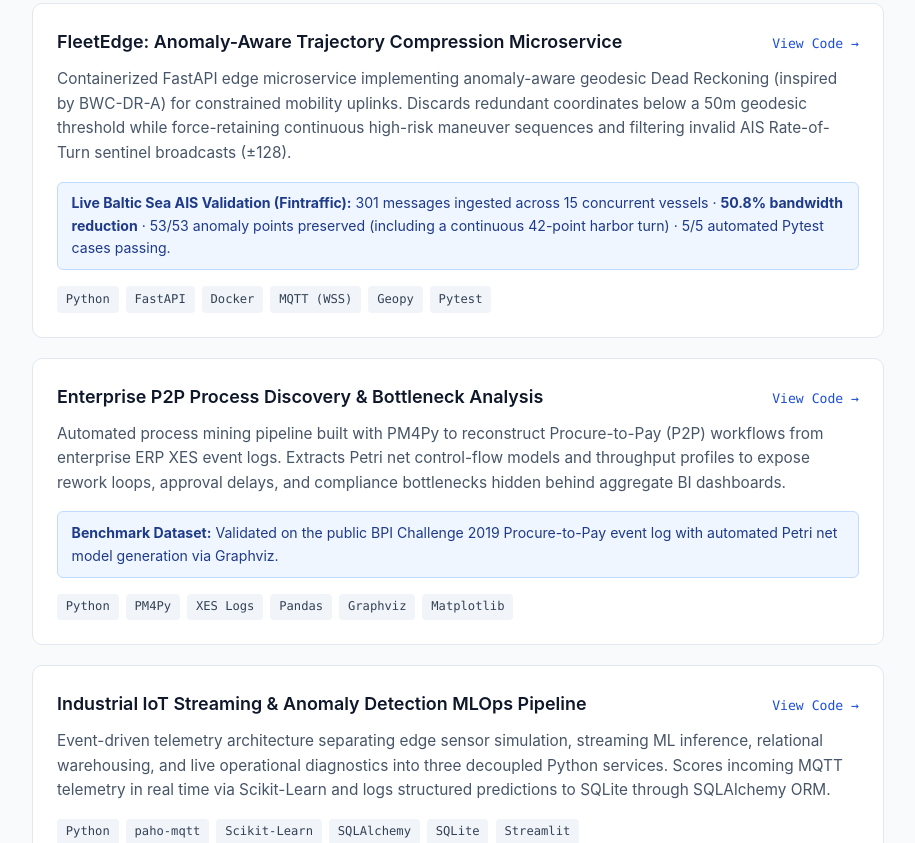
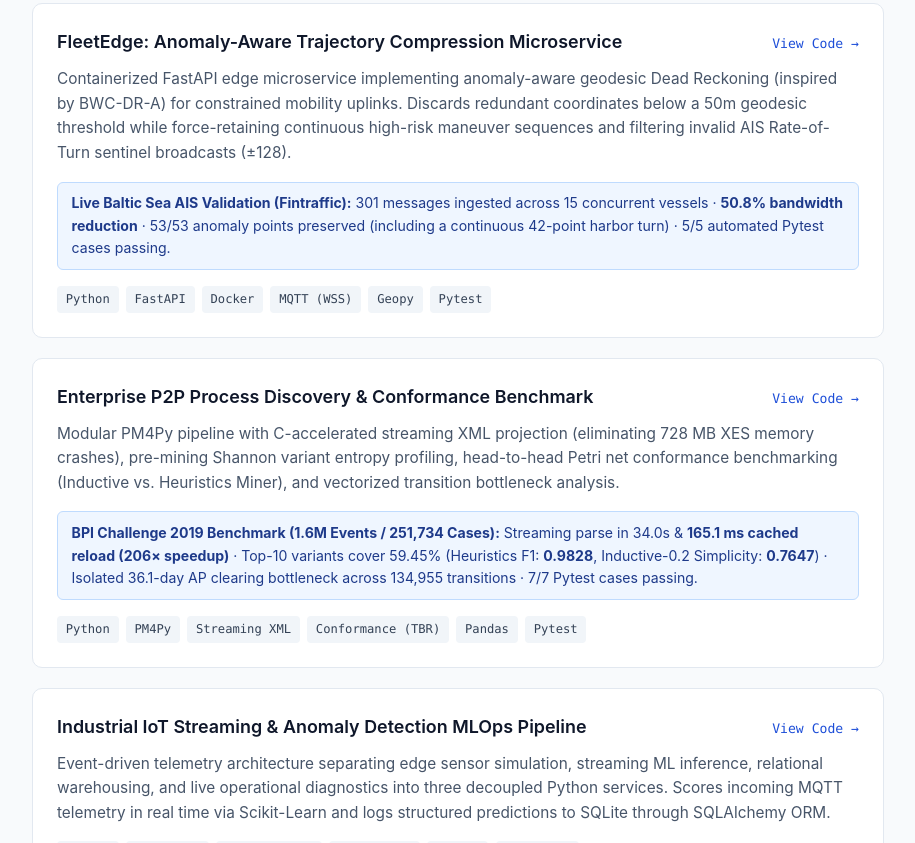
Before and after one commit to megzin11/megzin11.github.io, a plain HTML site: page index.html in a window 1280 px wide. Shown: the part 471-1314 px from the top of the page, without its empty margins (182-1097 px from the left). Drawn offline with Linux system fonts and the light colour scheme.

Commit message:
Revise project details for Enterprise Process Discovery
Updated project description and tags for Enterprise Process Discovery.

```diff
--- a/index.html
+++ b/index.html
@@ -339,12 +339,12 @@
             </div>
           </article>
 
-          <!-- Project 2: Enterprise Process Discovery -->
+         <!-- Project 2: Enterprise Process Discovery -->
           <article class="card">
             <div class="card-header">
               <h3 class="card-title">
                 <a href="https://github.com/megzin11/enterprise-process-discovery-pm4py" target="_blank" rel="noopener">
-                  Enterprise P2P Process Discovery &amp; Bottleneck Analysis
+                  Enterprise P2P Process Discovery &amp; Conformance Benchmark
                 </a>
               </h3>
               <a class="repo-link" href="https://github.com/megzin11/enterprise-process-discovery-pm4py" target="_blank" rel="noopener">
@@ -352,18 +352,18 @@
               </a>
             </div>
             <p class="card-desc">
-              Automated process mining pipeline built with PM4Py to reconstruct Procure-to-Pay (P2P) workflows from enterprise ERP XES event logs. Extracts Petri net control-flow models and throughput profiles to expose rework loops, approval delays, and compliance bottlenecks hidden behind aggregate BI dashboards.
+              Modular PM4Py pipeline with C-accelerated streaming XML projection (eliminating 728 MB XES memory crashes), pre-mining Shannon variant entropy profiling, head-to-head Petri net conformance benchmarking (Inductive vs. Heuristics Miner), and vectorized transition bottleneck analysis.
             </p>
             <div class="metric-box">
-              <strong>Benchmark Dataset:</strong> Validated on the public BPI Challenge 2019 Procure-to-Pay event log with automated Petri net model generation via Graphviz.
+              <strong>BPI Challenge 2019 Benchmark (1.6M Events / 251,734 Cases):</strong> Streaming parse in 34.0s &amp; <strong>165.1 ms cached reload (206&times; speedup)</strong> &middot; Top-10 variants cover 59.45% (Heuristics F1: <strong>0.9828</strong>, Inductive-0.2 Simplicity: <strong>0.7647</strong>) &middot; Isolated 36.1-day AP clearing bottleneck across 134,955 transitions &middot; 7/7 Pytest cases passing.
             </div>
             <div class="tags">
               <span class="tag">Python</span>
               <span class="tag">PM4Py</span>
-              <span class="tag">XES Logs</span>
+              <span class="tag">Streaming XML</span>
+              <span class="tag">Conformance (TBR)</span>
               <span class="tag">Pandas</span>
-              <span class="tag">Graphviz</span>
-              <span class="tag">Matplotlib</span>
+              <span class="tag">Pytest</span>
             </div>
           </article>
 
```
